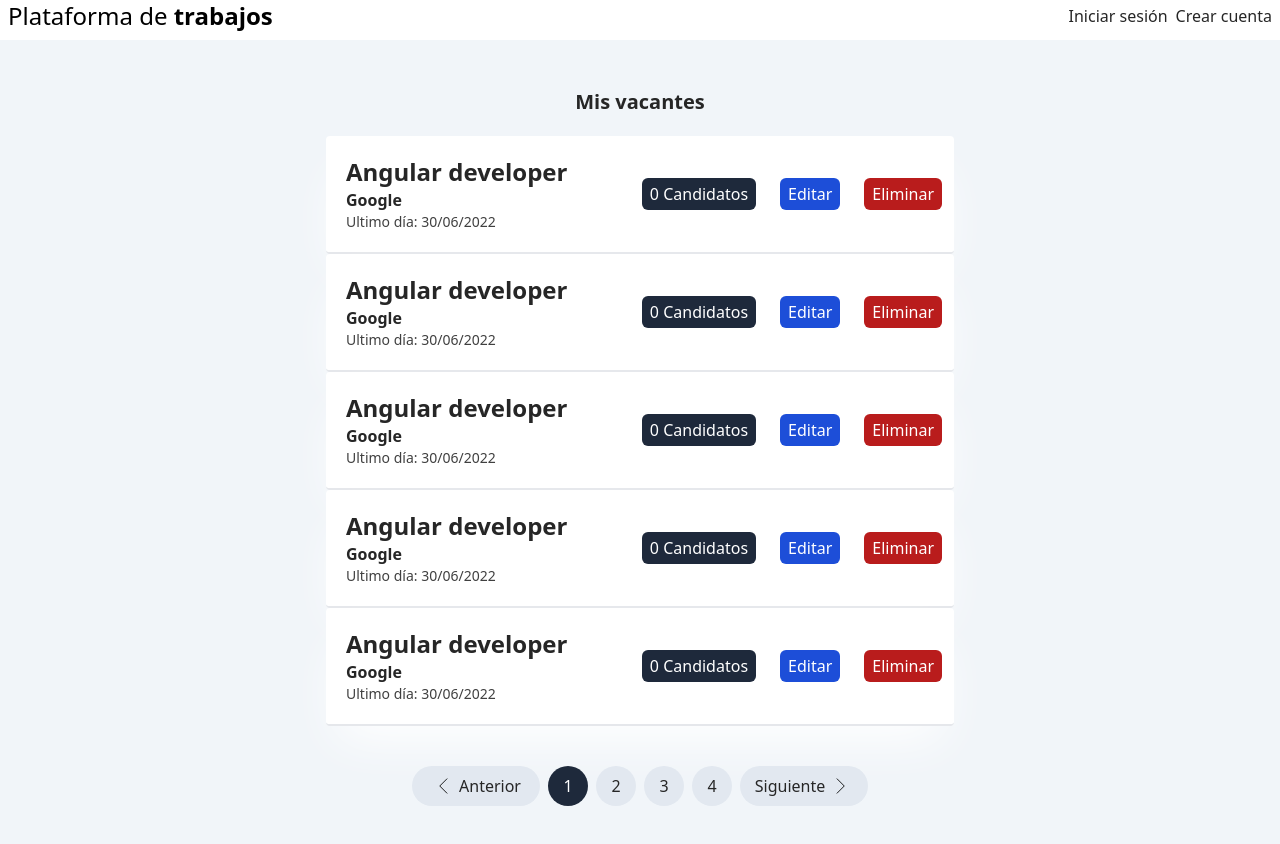
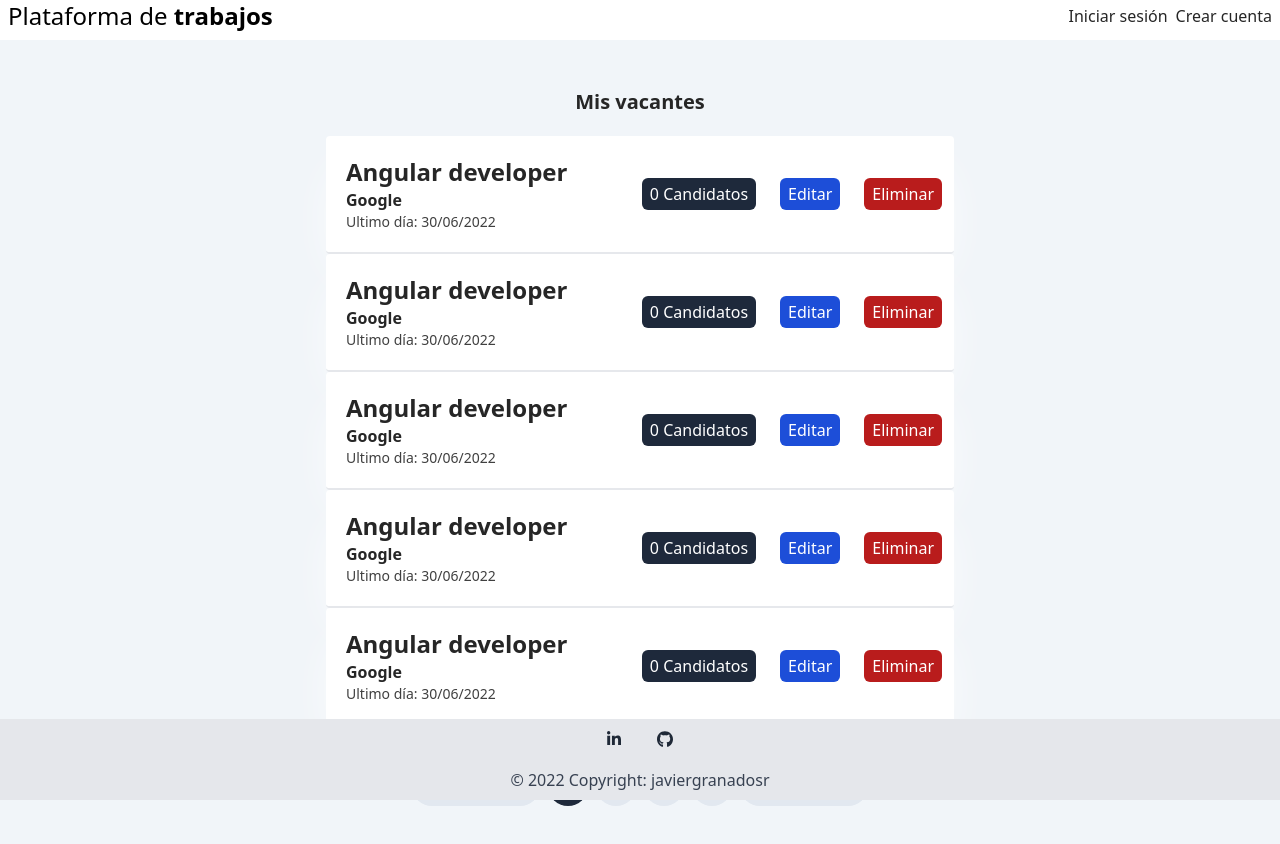
Before and after one commit to javiergranadosr/app-job, an Angular app: page /vacants in a window 1280 px wide. Shown: the top 844 px of the page. Built offline with nearby package versions, Linux system fonts and the light colour scheme.

Commit message:
Maquetado footer

```diff
--- a/src/app/app.component.html
+++ b/src/app/app.component.html
@@ -1,4 +1,5 @@
 <app-navbar></app-navbar>
-<main>
+<main class="pb-16" >
   <router-outlet></router-outlet>
 </main>
+<app-footer></app-footer>
--- /dev/null
+++ b/src/app/shared/footer/footer.component.html
@@ -0,0 +1,44 @@
+<footer class="text-center text-white bg-gray-200 fixed bottom-0 w-full">
+  <div class="container m-auto pt-3">
+    <div class="flex justify-center mb-3">
+      <a href="#!" class="mr-9 text-gray-800">
+        <svg
+          aria-hidden="true"
+          focusable="false"
+          data-prefix="fab"
+          data-icon="linkedin-in"
+          class="svg-inline--fa fa-linkedin-in w-3.5"
+          role="img"
+          xmlns="http://www.w3.org/2000/svg"
+          viewBox="0 0 448 512"
+        >
+          <path
+            fill="currentColor"
+            d="M100.28 448H7.4V148.9h92.88zM53.79 108.1C24.09 108.1 0 83.5 0 53.8a53.79 53.79 0 0 1 107.58 0c0 29.7-24.1 54.3-53.79 54.3zM447.9 448h-92.68V302.4c0-34.7-.7-79.2-48.29-79.2-48.29 0-55.69 37.7-55.69 76.7V448h-92.78V148.9h89.08v40.8h1.3c12.4-23.5 42.69-48.3 87.88-48.3 94 0 111.28 61.9 111.28 142.3V448z"
+          ></path>
+        </svg>
+      </a>
+      <a href="#!" class="text-gray-800">
+        <svg
+          aria-hidden="true"
+          focusable="false"
+          data-prefix="fab"
+          data-icon="github"
+          class="svg-inline--fa fa-github w-4"
+          role="img"
+          xmlns="http://www.w3.org/2000/svg"
+          viewBox="0 0 496 512"
+        >
+          <path
+            fill="currentColor"
+            d="M165.9 397.4c0 2-2.3 3.6-5.2 3.6-3.3.3-5.6-1.3-5.6-3.6 0-2 2.3-3.6 5.2-3.6 3-.3 5.6 1.3 5.6 3.6zm-31.1-4.5c-.7 2 1.3 4.3 4.3 4.9 2.6 1 5.6 0 6.2-2s-1.3-4.3-4.3-5.2c-2.6-.7-5.5.3-6.2 2.3zm44.2-1.7c-2.9.7-4.9 2.6-4.6 4.9.3 2 2.9 3.3 5.9 2.6 2.9-.7 4.9-2.6 4.6-4.6-.3-1.9-3-3.2-5.9-2.9zM244.8 8C106.1 8 0 113.3 0 252c0 110.9 69.8 205.8 169.5 239.2 12.8 2.3 17.3-5.6 17.3-12.1 0-6.2-.3-40.4-.3-61.4 0 0-70 15-84.7-29.8 0 0-11.4-29.1-27.8-36.6 0 0-22.9-15.7 1.6-15.4 0 0 24.9 2 38.6 25.8 21.9 38.6 58.6 27.5 72.9 20.9 2.3-16 8.8-27.1 16-33.7-55.9-6.2-112.3-14.3-112.3-110.5 0-27.5 7.6-41.3 23.6-58.9-2.6-6.5-11.1-33.3 2.6-67.9 20.9-6.5 69 27 69 27 20-5.6 41.5-8.5 62.8-8.5s42.8 2.9 62.8 8.5c0 0 48.1-33.6 69-27 13.7 34.7 5.2 61.4 2.6 67.9 16 17.7 25.8 31.5 25.8 58.9 0 96.5-58.9 104.2-114.8 110.5 9.2 7.9 17 22.9 17 46.4 0 33.7-.3 75.4-.3 83.6 0 6.5 4.6 14.4 17.3 12.1C428.2 457.8 496 362.9 496 252 496 113.3 383.5 8 244.8 8zM97.2 352.9c-1.3 1-1 3.3.7 5.2 1.6 1.6 3.9 2.3 5.2 1 1.3-1 1-3.3-.7-5.2-1.6-1.6-3.9-2.3-5.2-1zm-10.8-8.1c-.7 1.3.3 2.9 2.3 3.9 1.6 1 3.6.7 4.3-.7.7-1.3-.3-2.9-2.3-3.9-2-.6-3.6-.3-4.3.7zm32.4 35.6c-1.6 1.3-1 4.3 1.3 6.2 2.3 2.3 5.2 2.6 6.5 1 1.3-1.3.7-4.3-1.3-6.2-2.2-2.3-5.2-2.6-6.5-1zm-11.4-14.7c-1.6 1-1.6 3.6 0 5.9 1.6 2.3 4.3 3.3 5.6 2.3 1.6-1.3 1.6-3.9 0-6.2-1.4-2.3-4-3.3-5.6-2z"
+          ></path>
+        </svg>
+      </a>
+    </div>
+  </div>
+
+  <div class="text-center text-gray-700 p-2 ">
+    © 2022 Copyright: javiergranadosr
+  </div>
+</footer>
--- /dev/null
+++ b/src/app/shared/footer/footer.component.ts
@@ -0,0 +1,15 @@
+import { Component, OnInit } from '@angular/core';
+
+@Component({
+  selector: 'app-footer',
+  templateUrl: './footer.component.html',
+  styleUrls: ['./footer.component.css']
+})
+export class FooterComponent implements OnInit {
+
+  constructor() { }
+
+  ngOnInit(): void {
+  }
+
+}
--- a/src/app/shared/shared.module.ts
+++ b/src/app/shared/shared.module.ts
@@ -1,14 +1,16 @@
 import { NgModule } from '@angular/core';
 import { CommonModule } from '@angular/common';
 import { NavbarComponent } from './navbar/navbar.component';
+import { FooterComponent } from './footer/footer.component';
 
 @NgModule({
   declarations: [
     NavbarComponent,
+    FooterComponent,
   ],
   imports: [
     CommonModule
   ],
-  exports: [NavbarComponent]
+  exports: [NavbarComponent, FooterComponent]
 })
 export class SharedModule { }
```
Also changed, not shown: src/app/home/sections/list-vacants/list-vacants.component.html (+8 -0 lines), src/app/shared/footer/footer.component.css (added).
